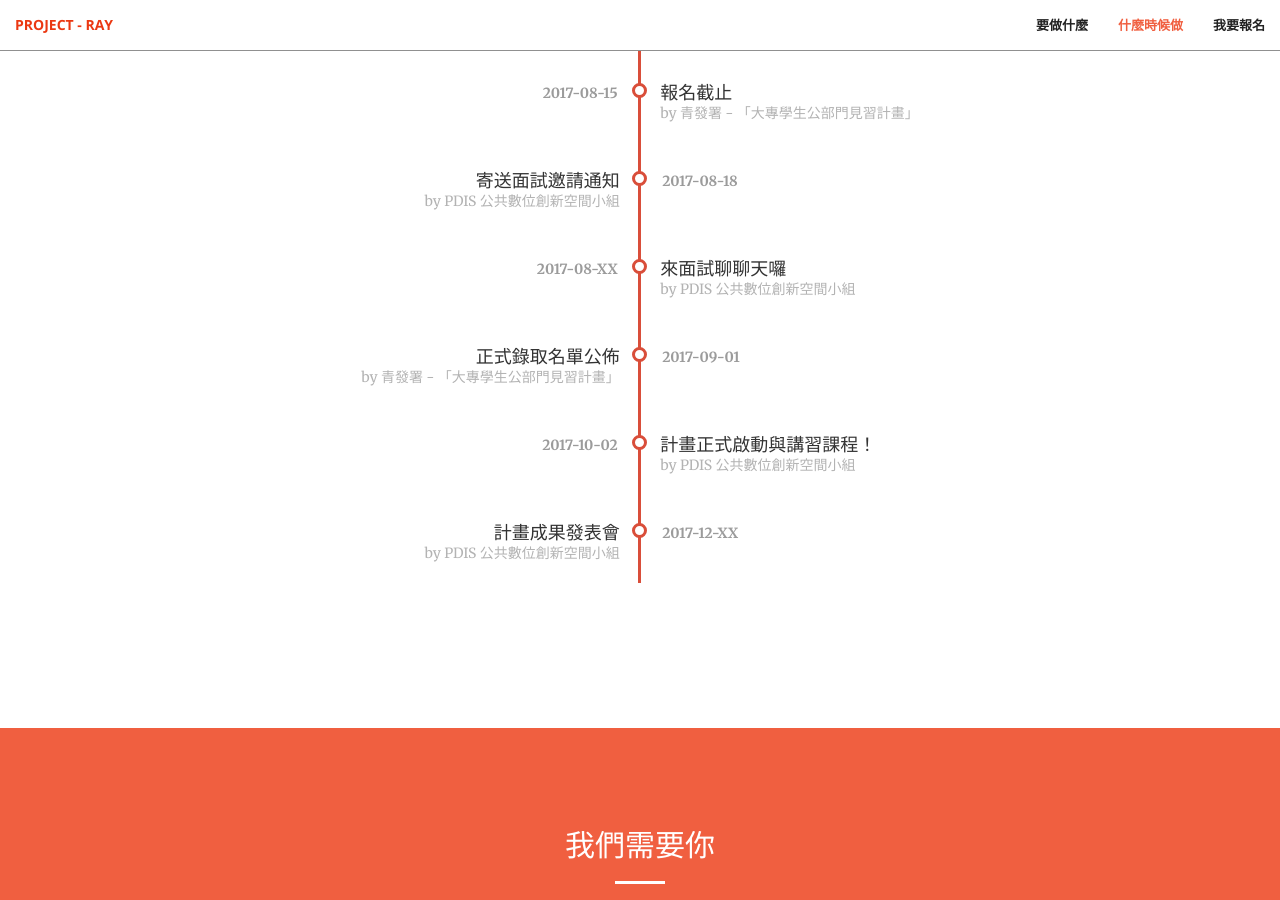
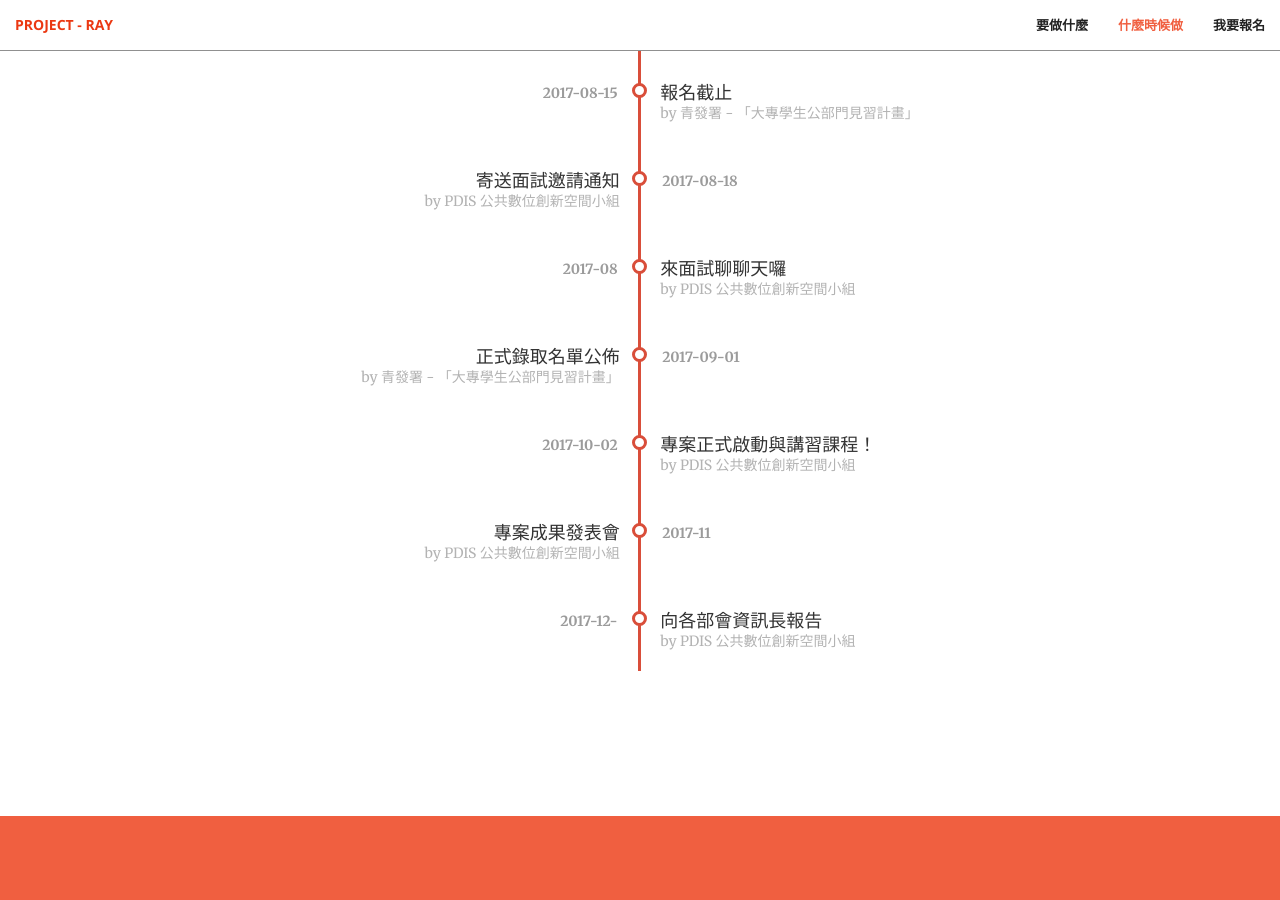
Before and after one commit to PDIS/ray2018, a Jekyll site: the page built from docs/index.html, in a window 1280 px wide and 900 px high, scrolled down 1652 px. Built offline with Jekyll 4.4.1, drawn with Linux system fonts in a browser that asks for light colours.

Commit message:
Update timeline.json

```diff
--- a/docs/_data/timeline.json
+++ b/docs/_data/timeline.json
@@ -17,7 +17,7 @@
     {
         "title": "來面試聊聊天囉",
         "owner": "by PDIS 公共數位創新空間小組",
-        "date": "2017-08-XX"
+        "date": "2017-08"
     },
     {
         "title": "正式錄取名單公佈",
@@ -25,13 +25,18 @@
         "date": "2017-09-01"
     },
     {
-        "title": "計畫正式啟動與講習課程！",
+        "title": "專案正式啟動與講習課程！",
         "owner": "by PDIS 公共數位創新空間小組",
         "date": "2017-10-02"
     },
     {
-        "title": "計畫成果發表會",
+        "title": "專案成果發表會",
         "owner": "by PDIS 公共數位創新空間小組",
-        "date": "2017-12-XX"
+        "date": "2017-11"
+    },
+    {
+        "title": "向各部會資訊長報告",
+        "owner": "by PDIS 公共數位創新空間小組",
+        "date": "2017-12-"
     }
 ]
```
